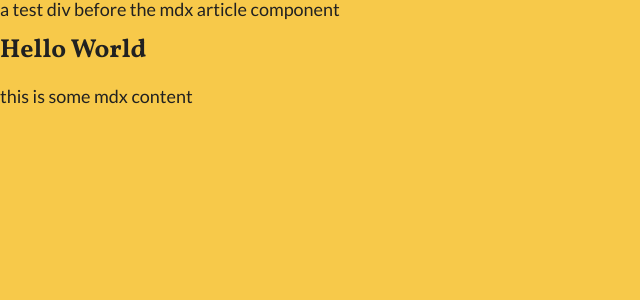
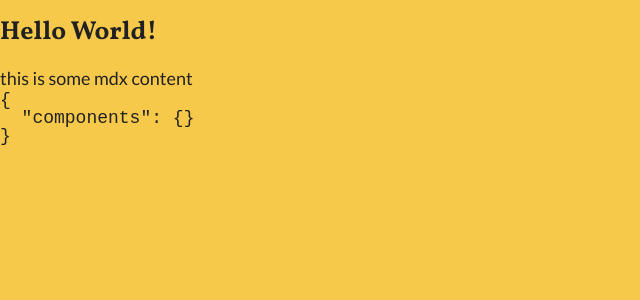
Before and after one commit to emastra/amateka, a React (Vite) app: page /mdx-test-page in a window 1280 px wide. Shown: the top 300 px of the page, without its empty margins (0-640 px from the left). Built offline with nearby package versions, Linux system fonts and the light colour scheme.

Commit message:
mdx test page works with dynamic import

```diff
--- a/src/components/MdxArticle/MdxArticle.mdx
+++ b/src/components/MdxArticle/MdxArticle.mdx
@@ -1,3 +1,5 @@
-# Hello World
+# Hello World!
 
 this is some mdx content
+
+<pre>{JSON.stringify(props, null, 2)}</pre>
--- a/src/pages/MdxTestPage/MdxTestPage.tsx
+++ b/src/pages/MdxTestPage/MdxTestPage.tsx
@@ -1,12 +1,31 @@
 import MdxArticle from '../../components/MdxArticle/MdxArticle.mdx';
+// import MdxArticle from 'http://localhost:5173/src/components/MdxArticle/MdxArticle.mdx';
+import React, { useState, useEffect } from 'react';
+// import { MDXProvider } from '@mdx-js/react';
 
 const MdxTestPage = () => {
-    return (
-        <>
-            <div>a test div before the mdx article component</div>
-            <MdxArticle />
-        </>
-    );
+    console.log('!!MdxArticle', MdxArticle);
+    // const [MdxArticle, setMDXContent] = useState<any>(null);
+    const [mdxContent, setMDXContent] = useState<any>(null);
+
+    useEffect(() => {
+        import('../../components/MdxArticle/MdxArticle.mdx')
+            .then((module) => {
+                setMDXContent(module);
+            })
+            .catch((error) => {
+                console.error('Error loading MDX file:', error);
+            });
+    }, []);
+
+    // return (
+    //     <>
+    //         <div>a test div before the mdx article component</div>
+    //         {MdxArticle && <MdxArticle components={{}} />}
+    //     </>
+    // );
+
+    return <div>{mdxContent ? <mdxContent.default components={{}} /> : <p>Loading MDX content...</p>}</div>;
 };
 
 export default MdxTestPage;
```
